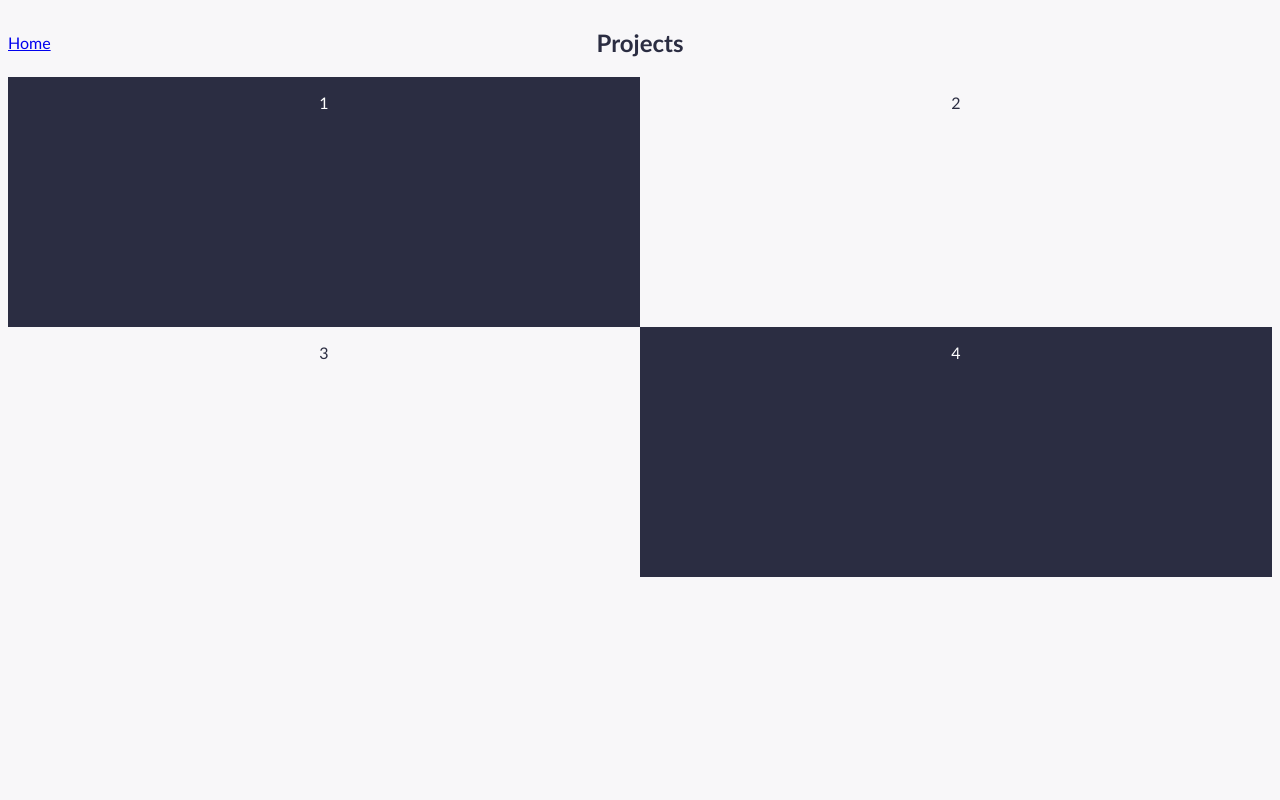
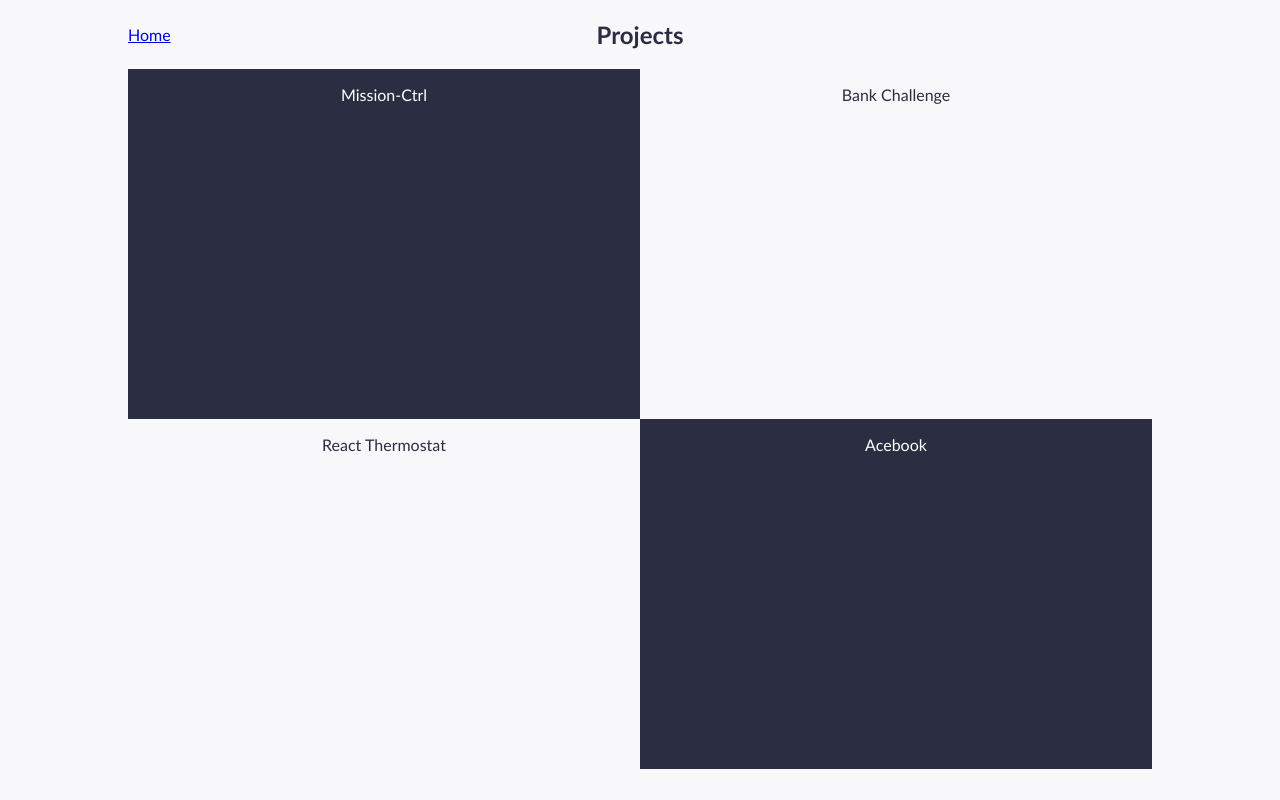
Before and after one commit to AlexLewis10/portfolio, a React (Create React App) app: page /projects in a window 1280 px wide. Built offline with nearby package versions, Linux system fonts and the light colour scheme.

Commit message:
Adjust width for body

```diff
--- a/src/app.css
+++ b/src/app.css
@@ -1,10 +1,10 @@
-
-
 body {
   background-color: #F8F7F9;
   font-family: 'Gill Sans', 'Gill Sans MT', 'Calibri', 'Trebuchet MS', sans-serif;
   text-align: center;
   color: #2B2D42;
+  margin: auto;
+  width: 80%
 }
 
 #mid_div {
@@ -56,8 +56,7 @@ img {
   display: grid;
   grid-template-columns: 1fr 1fr;
   grid-template-rows: 1fr 1fr;
-  justify-content: center;
-  height: 500px;
+  height: 700px;
 }
 
 .dark-box {
--- a/src/components/projects.js
+++ b/src/components/projects.js
@@ -10,10 +10,10 @@ class Projects extends Component {
           <h2>Projects</h2>
         </div>
         <div id='project-grid'>
-          <div className="dark-box"><p>1</p></div>
-          <div className="light-box"><p>2</p></div>
-          <div className="light-box"><p>3</p></div>
-          <div className="dark-box"><p>4</p></div>
+          <div className="dark-box"><p>Mission-Ctrl</p></div>
+          <div className="light-box"><p>Bank Challenge</p></div>
+          <div className="light-box"><p>React Thermostat</p></div>
+          <div className="dark-box"><p>Acebook</p></div>
         </div>
       </div>
     )
```
